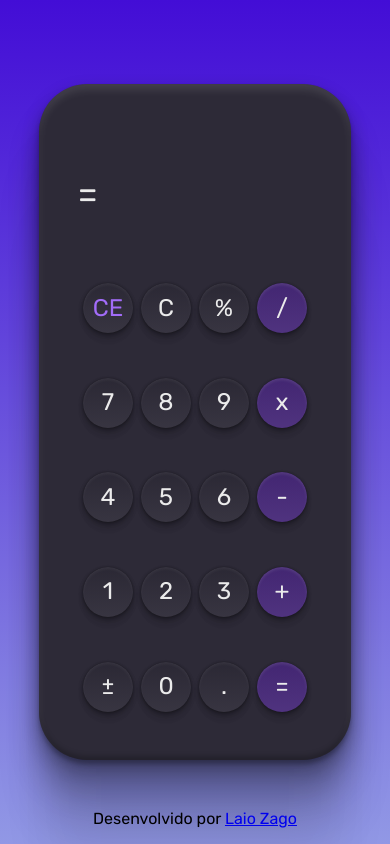
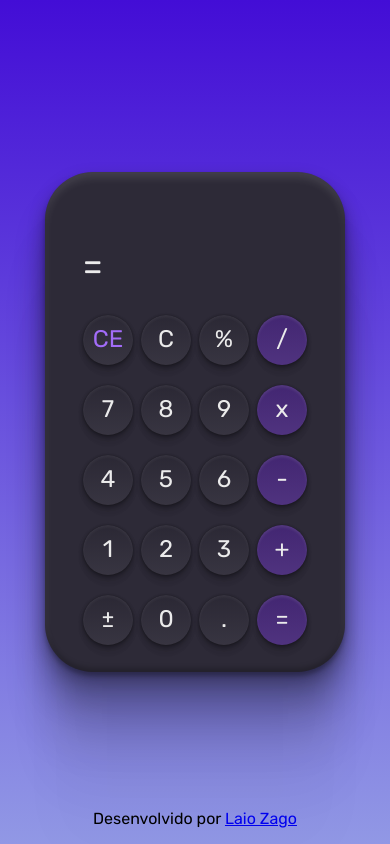
Before and after one commit to laiozago/boraCodar-Desafio-5, a plain HTML site: page index.html in a window 390 px wide. Drawn offline with Linux system fonts and the light colour scheme.

Commit message:
:iphone: responsividade feita

```diff
--- a/style.css
+++ b/style.css
@@ -14,8 +14,8 @@ body {
 }
 
 .calculadora {
-    width: 80vw;
-    height: 80vh;
+    width: 300px;
+    height: 500px;
     position: relative;
     display: flex;
     gap: 1em;
```
